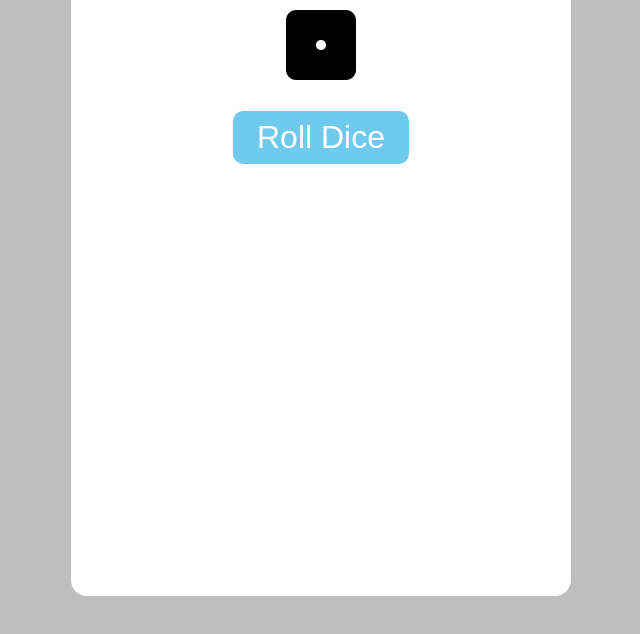
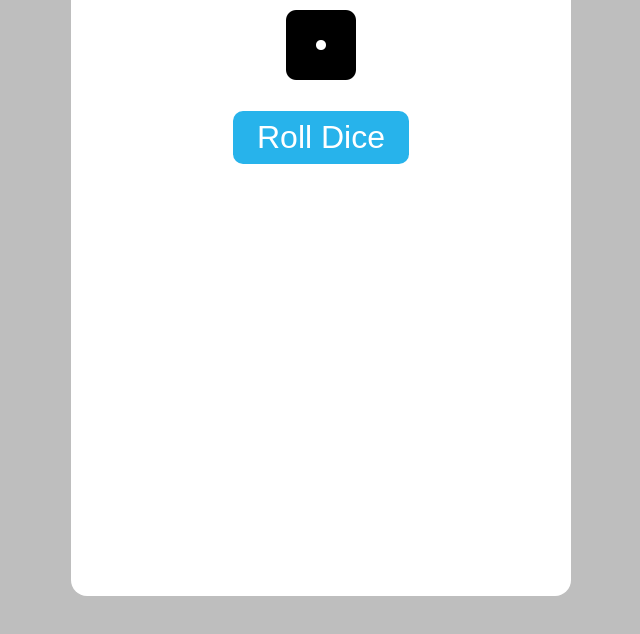
Before and after one commit to ritik962/Dice-Roller-Simulator, a plain HTML site: page index.html in a window 1280 px wide. Shown: the part 100-734 px from the top of the page, without its empty margins (319-959 px from the left). Drawn offline with Linux system fonts and the light colour scheme.

Commit message:
Button hover effect added

```diff
--- a/style.css
+++ b/style.css
@@ -75,8 +75,13 @@ body {
   border: none;
   border-radius: 10px;
   color: white;
+  background-color: rgb(39, 179, 235);
+  cursor: pointer;
+  transition: background-color 0.4s ease-in-out;
+}
+
+.btn:hover {
   background-color: rgb(111, 202, 238);
-  cursor: pointer;
 }
 
 .outputWrapper {
```
